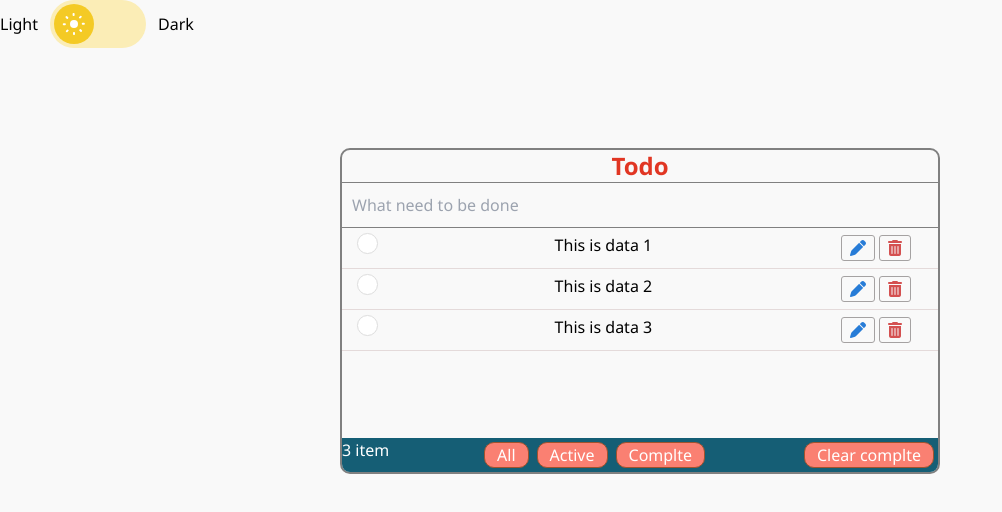
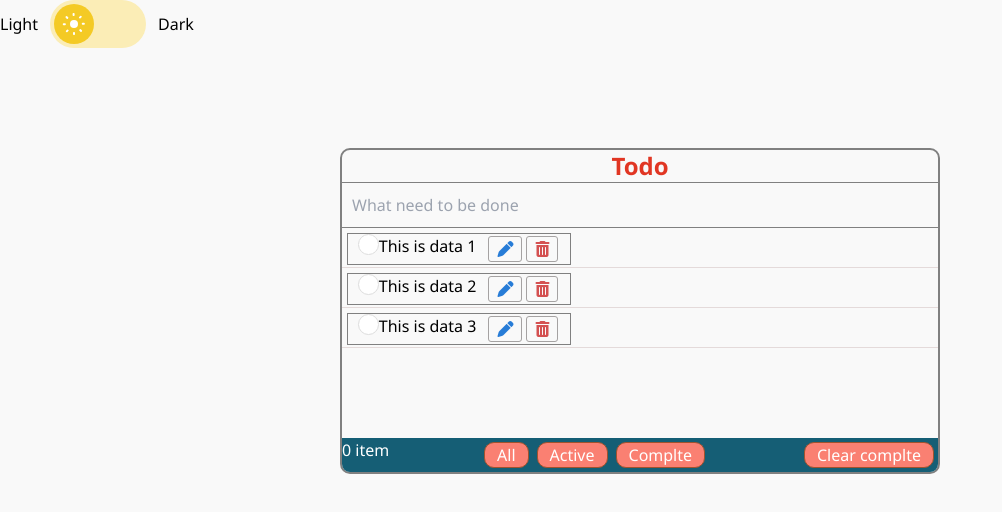
Before and after one commit to Dang-Ngoc-Anh/toto-list, a React (Create React App) app: page / in a window 1280 px wide. Shown: the top 512 px of the page, without its empty margins (0-1002 px from the left). Built offline with nearby package versions, Linux system fonts and the light colour scheme.

Commit message:
update draft

```diff
--- a/package.json
+++ b/package.json
@@ -6,6 +6,7 @@
     "@testing-library/jest-dom": "^5.17.0",
     "@testing-library/react": "^13.4.0",
     "@testing-library/user-event": "^13.5.0",
+    "immer": "^10.0.3",
     "react": "^18.2.0",
     "react-dom": "^18.2.0",
     "react-redux": "^8.1.3",
--- a/src/components/Item/Item.js
+++ b/src/components/Item/Item.js
@@ -1,27 +1,29 @@
-import React from "react";
+import React, { useEffect, useRef, useState } from "react";
 import { actionStatus } from "../../Utils/utils";
 import "./item.css";
 import { changeStatus, deleteDataById } from "../../store/actions/actionsData";
 import { useDispatch } from "react-redux";
-const Item = ({ props,requestUpdate}) => {
-
+const Item = ({ props,requestUpdate ,position}) => {
+  const { id, name, done } = props
+  const itemRef = useRef(null);
+  const isChecked  = useRef(false);
   // store all app
   const dispatch = useDispatch();
-  const { id, name, done } = props
 
   const handleDelete = (id)=>{
     dispatch(deleteDataById(id));
   }
 
   const handleUpdate = (id ,name)=>{
-    debugger
     requestUpdate(id,name);
   }
 
   return (
-    <div
-      className={`item `} >
-      <div className="item__target flex justify-between" >
+    <div className={`item`}
+      draggable={true}
+      ref={itemRef}
+    >
+      <div className="item__target relative flex justify-between">
         <input
           type="checkbox"
           className={`checkbox ${
--- a/src/components/Item/item.css
+++ b/src/components/Item/item.css
@@ -2,11 +2,18 @@
     width: 100%;
     border-bottom: 1px solid rgb(228, 218, 218);
     padding: 5px;
+    cursor: pointer;
+    height: 40px;
+    position: relative;
 }
-.item:hover{
+.item .item__target:hover{
  background: rgb(221, 213, 213);
  transition: all ease-in 0.4s;
- cursor: pointer;
+}
+
+.item .item__target{
+    position: absolute;
+    border: 1px solid gray;
 }
 .item div {
     margin-right: 10px;
--- a/src/components/ItemList/item-list.css
+++ b/src/components/ItemList/item-list.css
@@ -10,6 +10,7 @@
     width: 100%;
     height: 200px;
     overflow-y: auto;
+    position: relative ;
 }
 .body .item{
     width: 100%;
--- a/src/components/Layout/DefaulLayout/Footer/Footer.js
+++ b/src/components/Layout/DefaulLayout/Footer/Footer.js
@@ -1,22 +1,26 @@
-import React from "react";
+import React, { useState } from "react";
 import './footer.css'
 import {useSelector ,useDispatch } from "react-redux";
 import { clearStatus } from "../../../../store/actions/actionsData";
 const Footer = (props) => {
-  const {reducerData} = useSelector(state => state);
+  const reducerData = useSelector(state => state.reducerData);
+  const  [count ,setCount] = useState(0);
   const {filterData} = props
   const dispatch = useDispatch();
   const filterAll = ()=>{
+      setCount(reducerData.length)
       return filterData(reducerData);
   }
   const filterActive = ()=>{
     const dataActive = reducerData.filter(item => !item.done)
+    setCount(dataActive.length)
     return filterData(dataActive);
 
   }
 
   const filterComplete = ()=>{
     const dataComplete = reducerData.filter(item => item.done)
+    setCount(dataComplete.length)
     return filterData(dataComplete);
   }
 
@@ -26,7 +30,7 @@ const Footer = (props) => {
 
   return (
     <div className="footer bg-cyan-800">
-      <div className="footer-left text-1xl text-white ">{reducerData.length} item</div>
+      <div className="footer-left text-1xl text-white ">{count} item</div>
       <div className="footer-center">
         <button className="btn btn-all px-3"onClick={()=>filterAll()} >All</button>
         <button className="btn btn-active px-3" onClick={()=>filterActive()}>Active</button>
--- a/src/components/Layout/DefaulLayout/Header/Header.js
+++ b/src/components/Layout/DefaulLayout/Header/Header.js
@@ -7,7 +7,7 @@ import { postData, putDataById } from "../../../../store/actions/actionsData";
 const Header = (props,ref) => {
   const dispatch = useDispatch();
   const [result , setResult ] = useState('');
-  const [idUpdate, setIdUpdate] = useState(-1);
+  const [idUpdate, setIdUpdate] = useState(undefined);
   const inputRef = useRef();
 
   const handleKeyUp = (e,result) =>{
@@ -22,9 +22,13 @@ const Header = (props,ref) => {
         setIdUpdate(undefined)
         inputRef.current.focus();
       }else
-        dispatch(postData(objInput));
-        setResult('');
-    }
+          {
+            dispatch(postData(objInput));
+            setResult('');
+          }
+    }else
+      inputRef.current.focus();
+
   }
 
   useImperativeHandle(ref, () => ({
--- a/src/components/Toggle/Toggle.js
+++ b/src/components/Toggle/Toggle.js
@@ -1,8 +1,8 @@
 import './toggle.css'
-import { Theme, ThemeContext } from '../Theme/ThemeContext';
-import { useContext, useEffect } from 'react';
+import {ThemeContext } from '../Theme/ThemeContext';
+import { useContext } from 'react';
 const Toggle = () => {
-    const {theme , changeTheme} = useContext(ThemeContext);
+    const {changeTheme} = useContext(ThemeContext);
     return (
         <div>
         <label for="theme" class="theme">
--- a/src/components/hook/useScroll.js
+++ b/src/components/hook/useScroll.js
@@ -1,16 +1,16 @@
 import {useEffect, useState } from "react"
-
+let isGreeting = false;
 export const useSroll = (data , ref)=>{
   const [dataScroll , setDataScroll] = useState(data);
   const [page , setPage] = useState(1);
   const [isLoading , setIsLoading] = useState(false);
-  let isGreeting = false;
   const fetchData = () => {
     setIsLoading(true);
     setTimeout(() => {
       const newData = data.slice(page * 5, (page + 1) * 5);
       setDataScroll(pre => [...pre , ...newData]);
       setIsLoading(false);
+      isGreeting = false;
       setPage((prevPage) => prevPage + 1);
       // Đẩy thanh scroll lên
       window.scrollTo({
@@ -23,12 +23,16 @@ export const useSroll = (data , ref)=>{
     const infinityScroll = () =>{
         const {scrollHeight , clientHeight , scrollTop } = ref.current
         if((scrollHeight <= (clientHeight + scrollTop + 10)) && !isGreeting ){
+          isGreeting = true;
           fetchData();
         }
       }
 
     useEffect(() =>{
-        ref.current.addEventListener('scroll' , infinityScroll)
+        ref.current.addEventListener('scroll' , infinityScroll);
+        return ()=> {
+           ref.current.removeEventListener('scroll' , infinityScroll);
+        }
       },[isLoading])
 
     useEffect(()=> setDataScroll(data) , [data]);
--- a/src/store/actions/actionsData.js
+++ b/src/store/actions/actionsData.js
@@ -36,6 +36,6 @@ export const changeStatus = (id ,checked) =>{
 
 export const clearStatus = () =>{
     return {
-        type:`${method.put}/clear-done`,
+        type:`${method.put}/restore-done`,
     }
 }
--- a/src/store/reducers/reducerData.js
+++ b/src/store/reducers/reducerData.js
@@ -1,39 +1,40 @@
 import { actionStatus, method } from "../../Utils/utils";
 import data from '../../Data/data.json'
-
+import {produce}from 'immer'
 export const reducerData = (state = data , action)=>{
+    return produce(state , draft => {
         switch (action.type) {
             case method.get:
-            return state;
+                return draft;
             case method.post:
-            return [...state,action.payload];
+                return void(draft.unshift(action.payload));
             case method.delete:
-            state = state.filter( item => item.id !== action.payload)
-            return [...state];
+                return draft.filter( item => item.id !== action.payload);
             case method.put:
                 const {id , result} = action.payload;
-            state = state.map( item => item.id === id ? ({...item, name:result}) : item);
-            return [...state];
+                return draft.map( item => item.id === id ? ({...item, name:result}) : item);
             case `${method.put}/done`:
                 const {id:idUpdateDone ,checked} = action.payload;
-            state = state.map( item => {
+                draft = draft.map( item => {
                     if(item.id === idUpdateDone)
                         return {...item , done:checked ? actionStatus.COMPLETE : actionStatus.ACTIVCE};
                     else return item;
                 })
-            return [...state]
-        case `${method.put}/clear-done`:
-            state = state.map(item =>{
+                return draft;
+            case `${method.put}/restore-done`:
+                draft = draft.map(item =>{
                     if(item.done){
                         return {...item , done:actionStatus.ACTIVCE}
                     }else
                         return item
                 });
-            return [...state];
+                return draft;
             default:
-            return state;
+                return draft;
 
         }
+    })
+
 }
 
 export default reducerData
```
Also changed, not shown: 1 other file (tests, documents, lock files or other folders). Lines whose indentation alone changed are shown as unchanged.
